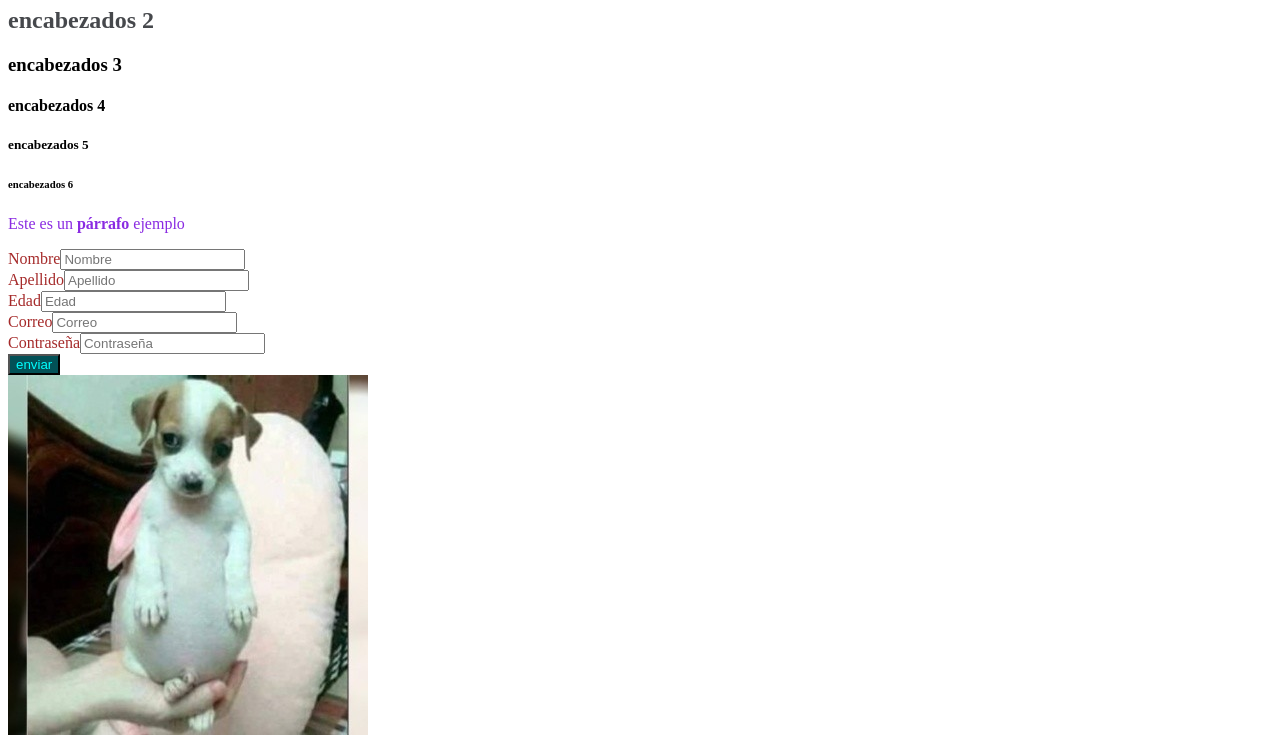
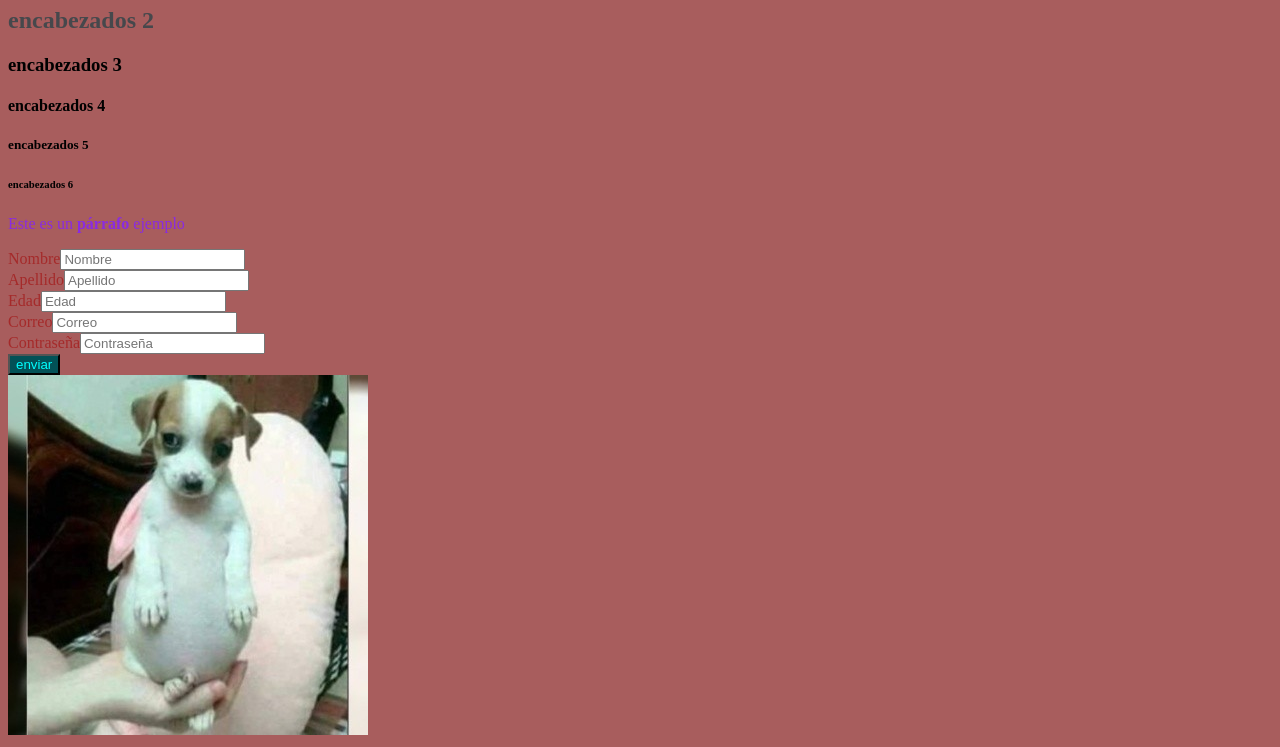
Before and after one commit to arath-mrqz/front-end, a plain HTML site: page index.html in a window 1280 px wide. Shown: the part 430-1177 px from the top of the page. Drawn offline with Linux system fonts and the light colour scheme.

Commit message:
cambio de color de fondo

```diff
--- a/styles.css
+++ b/styles.css
@@ -12,8 +12,8 @@ button{
     color: #fff;
 }
 body{
-    background-color: #fff;
-    /* font-family: Impact, Haettenschweiler, 'Arial Narrow Bold', sans-serif; */
+    background-color: rgb(168, 93, 93);
+
 }
 button{
     background-color: #025157;
```
